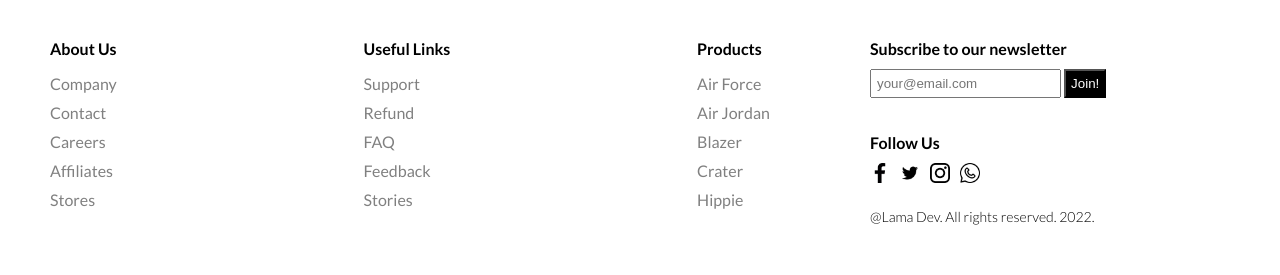
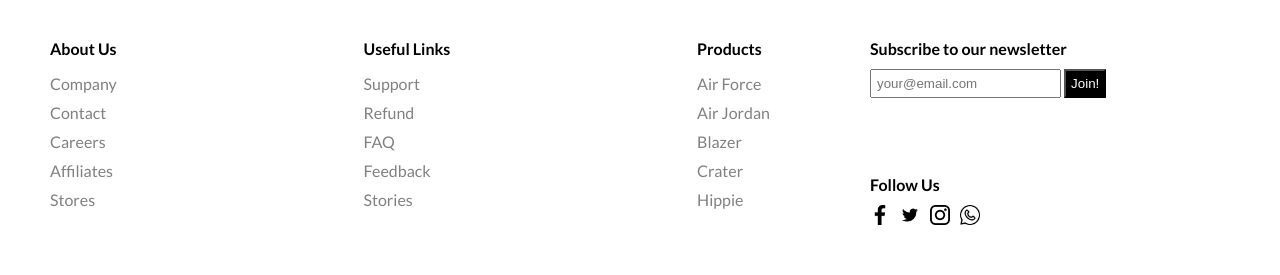
Before and after one commit to techieguy1234/ecom, a plain HTML site: page index.html in a window 1280 px wide. Shown: the part 3098-3373 px from the top of the page. Drawn offline with Linux system fonts and the light colour scheme.

Commit message:
Update index.html

```diff
--- a/index.html
+++ b/index.html
@@ -235,9 +235,7 @@
                     <img src="./img/whatsapp.png" alt="" class="fIcon">
                 </div>
             </div>
-            <div class="footerRightMenu">
-                <span class="copyright">@Lama Dev. All rights reserved. 2022.</span>
-            </div>
+
         </div>
     </footer>
     <script src="./app.js"></script>
```
